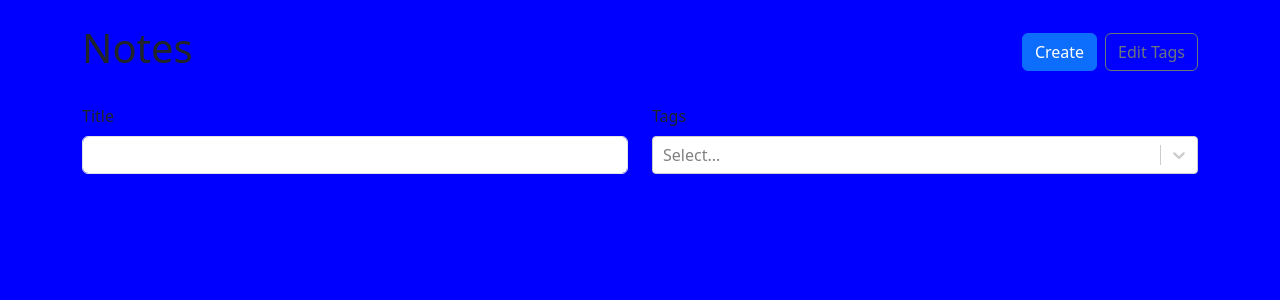
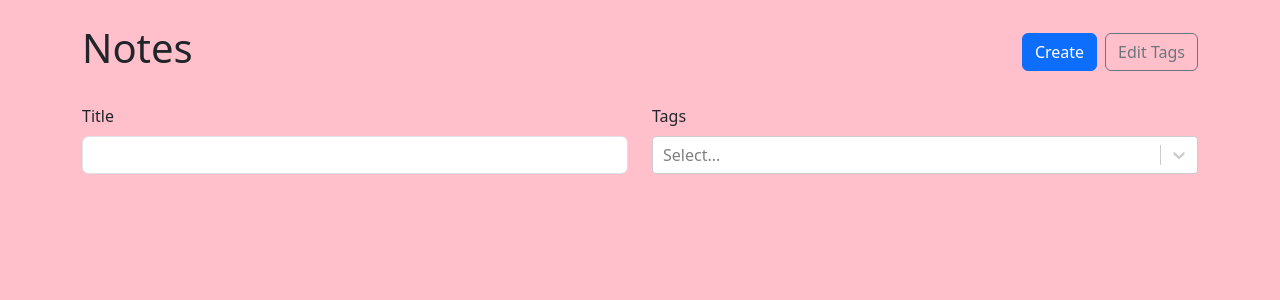
Before and after one commit to zivkoss/react-ts.project, a React (Vite) app: page / in a window 1280 px wide. Shown: the top 300 px of the page. Built offline with nearby package versions, Linux system fonts and the light colour scheme.

Commit message:
add new code

```diff
--- a/src/NoteList.module.css
+++ b/src/NoteList.module.css
@@ -9,5 +9,5 @@
 }
 
 body {
-  background-color: blue;
+  background-color: pink;
 }
```
